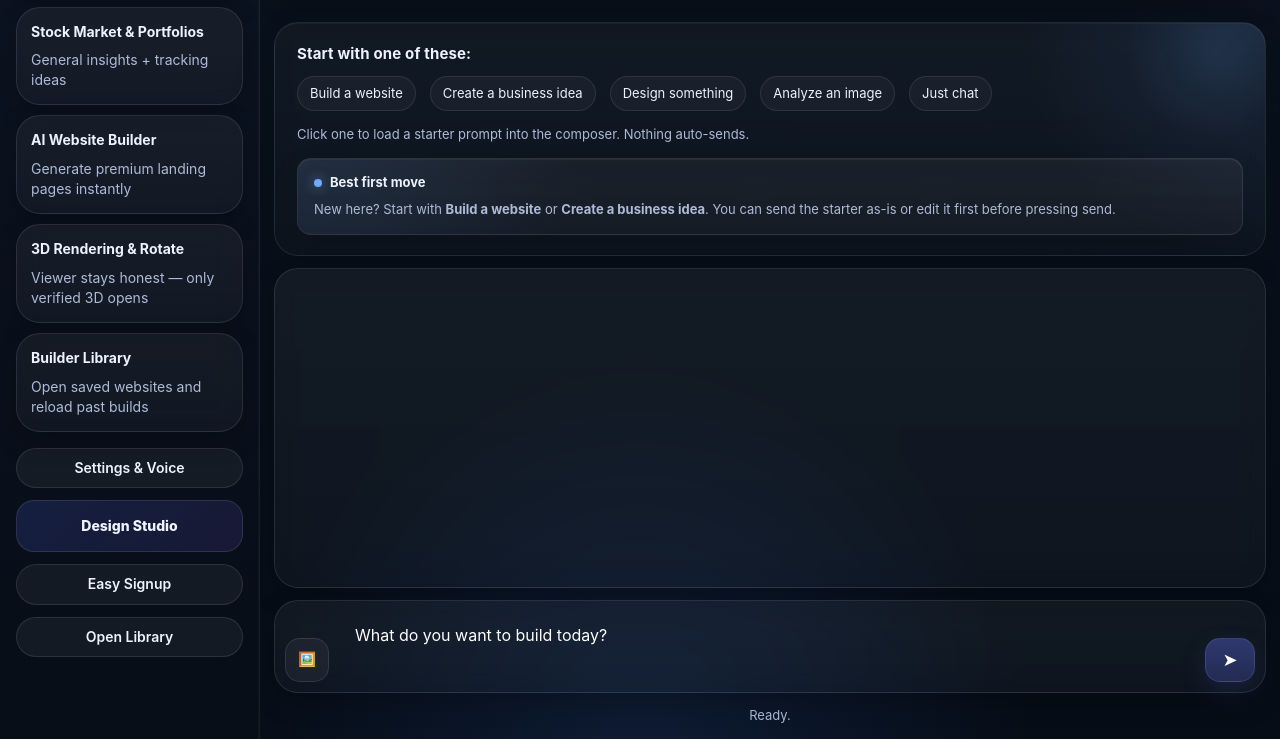
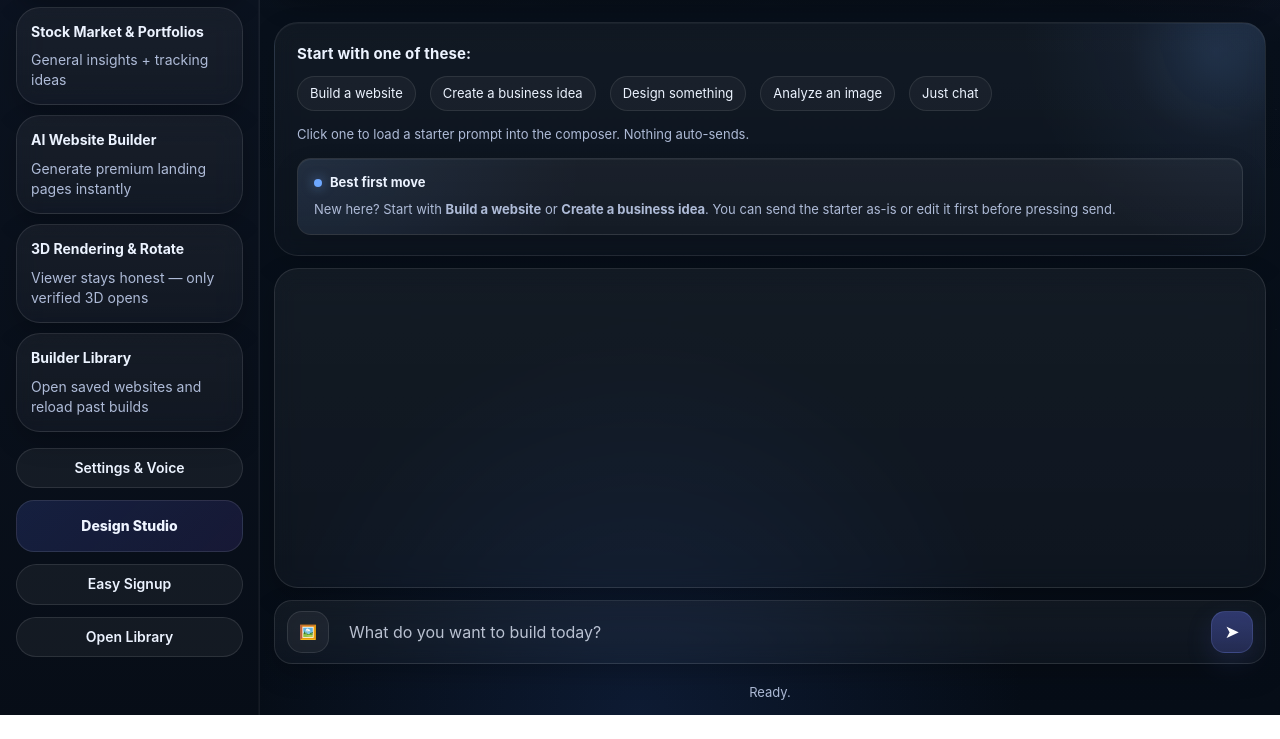
Before and after one commit to sdierct-cyber/simonchat-Simo, a website: page index.html in a window 1280 px wide. Shown: the part 392-1131 px from the top of the page. After the commit the page ends 1107 px from the top, so only its background shows below. Drawn offline with Linux system fonts and the light colour scheme; no server answers.

Commit message:
Update index.html

```diff
--- a/index.html
+++ b/index.html
@@ -1,14 +1,92 @@
 <!DOCTYPE html>
-<!-- SIMO PHASE 14M-R10.59J VERIFIED FINAL LOCAL-LIVE SYNC -->
+<!-- SIMO PHASE 14M-R10.59K COMPOSER ALIGNMENT POLISH — PRESERVES R10.59J LIVE CORE PASS -->
 <!-- SIMO PHASE 14M-R10.59 VERIFIED SERVER LIBRARY BRIDGE -->
 <html lang="en">
 <head>
   <meta charset="UTF-8" />
   <meta name="viewport" content="width=device-width, initial-scale=1.0" />
   <title>Simo — Your Best Friend</title>
-  <!-- SIMO PHASE 14M-R10.59I VERIFIED LIVE READY -->
-  <link rel="stylesheet" href="/static/styles.css?v=phase105f" />
+  <!-- SIMO PHASE 14M-R10.59K VERIFIED COMPOSER ALIGNMENT READY -->
+  <link rel="stylesheet" href="/static/styles.css?v=r1059k-composer-polish" />
   <link rel="stylesheet" href="/static/designstudio.css">
+
+  <style id="simo-r1059k-composer-polish">
+    /* PHASE 14M-R10.59K — Composer Alignment Polish
+       Scope: visual alignment only. Preserves R10.59J Library, Workspace, Settings,
+       image analysis, credits, Stripe, Render, DNS, and backend behavior. */
+    .composer-wrap {
+      display: flex !important;
+      align-items: center !important;
+      gap: 12px !important;
+      min-height: 64px !important;
+      padding: 10px 12px !important;
+      box-sizing: border-box !important;
+      border-radius: 18px !important;
+    }
+
+    .composer-wrap #chatInput {
+      flex: 1 1 auto !important;
+      width: 100% !important;
+      height: 42px !important;
+      min-height: 42px !important;
+      max-height: 130px !important;
+      padding: 10px 8px !important;
+      margin: 0 !important;
+      box-sizing: border-box !important;
+      display: block !important;
+      line-height: 22px !important;
+      resize: none !important;
+      overflow-y: auto !important;
+      border: 0 !important;
+      outline: 0 !important;
+      background: transparent !important;
+      color: #ffffff !important;
+      -webkit-text-fill-color: #ffffff !important;
+      caret-color: #ffffff !important;
+      opacity: 1 !important;
+      text-indent: 0 !important;
+      text-shadow: none !important;
+      font-size: 16px !important;
+    }
+
+    .composer-wrap #chatInput::placeholder {
+      color: rgba(232, 239, 255, .78) !important;
+      -webkit-text-fill-color: rgba(232, 239, 255, .78) !important;
+      opacity: 1 !important;
+    }
+
+    .composer-wrap .icon-btn,
+    .composer-wrap .send-btn,
+    .composer-wrap #imageBtn,
+    .composer-wrap #sendBtn {
+      width: 42px !important;
+      height: 42px !important;
+      min-width: 42px !important;
+      min-height: 42px !important;
+      max-width: 42px !important;
+      max-height: 42px !important;
+      flex: 0 0 42px !important;
+      display: inline-flex !important;
+      align-items: center !important;
+      justify-content: center !important;
+      padding: 0 !important;
+      margin: 0 !important;
+      box-sizing: border-box !important;
+      line-height: 1 !important;
+      vertical-align: middle !important;
+    }
+
+    .composer-wrap .send-btn,
+    .composer-wrap #sendBtn {
+      border-radius: 14px !important;
+    }
+
+    #loadingHint {
+      margin-top: 6px !important;
+      min-height: 18px !important;
+      line-height: 1.4 !important;
+    }
+  </style>
 </head>
 <body>
   <div class="app-shell">
```
